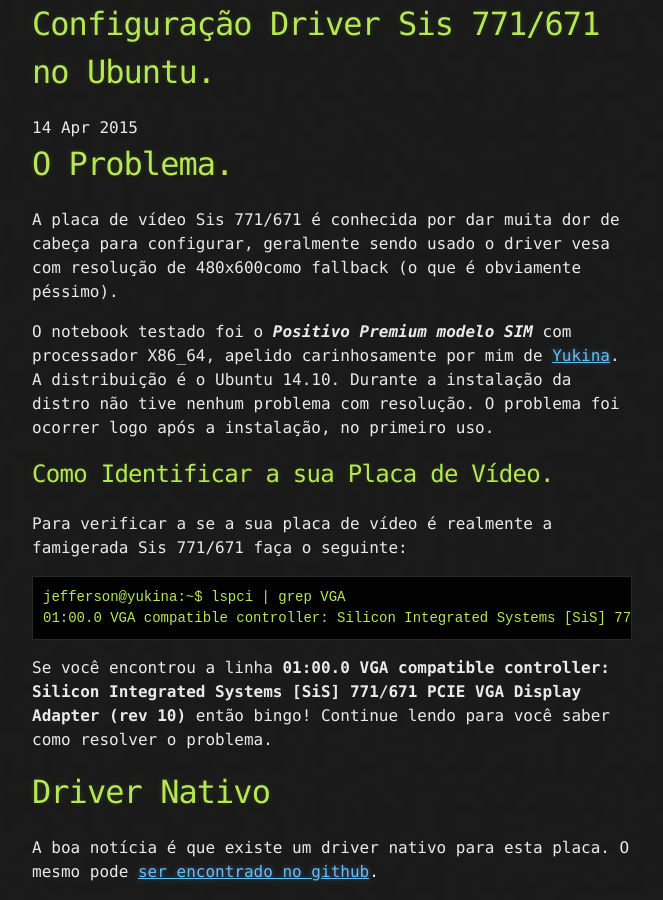
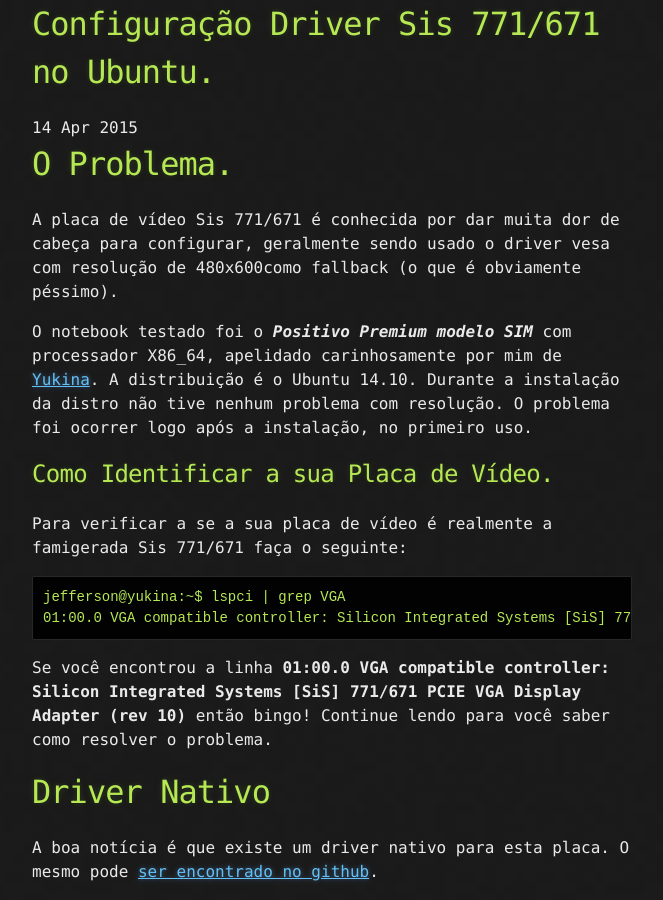
Before and after one commit to foguinhoperuca/foguinhoperuca.github.io, a Jekyll site: the page built from _posts/2015-04-14-Fix_ubuntu_driver_sis_771_671.md, in a window 1280 px wide and 900 px high. Shown: the whole window, without its empty margins (308-971 px from the left). Built offline with Jekyll 4.4.1, drawn with Linux system fonts in a browser that asks for light colours; some of the changed text lies outside the part shown.

Commit message:
Sis Card
* Fix typo;
* Update references;

```diff
--- a/_posts/2015-04-14-Fix_ubuntu_driver_sis_771_671.md
+++ b/_posts/2015-04-14-Fix_ubuntu_driver_sis_771_671.md
@@ -7,7 +7,7 @@ title: Configuração Driver Sis 771/671 no Ubuntu.
 
 A placa de vídeo Sis 771/671 é conhecida por dar muita dor de cabeça para configurar, geralmente sendo usado o driver vesa com resolução de 480x600como fallback (o que é obviamente péssimo).
 
-O notebook testado foi o _**Positivo Premium modelo SIM**_ com processador X86_64, apelido carinhosamente por mim de [Yukina](http://yuyuhakusho.wikia.com/wiki/Yukina "Yukina - Yu Yu Hakusho"). A distribuição é o Ubuntu 14.10. Durante a instalação da distro não tive nenhum problema com resolução. O problema foi ocorrer logo após a instalação, no primeiro uso.
+O notebook testado foi o _**Positivo Premium modelo SIM**_ com processador X86_64, apelidado carinhosamente por mim de [Yukina](http://yuyuhakusho.wikia.com/wiki/Yukina "Yukina - Yu Yu Hakusho"). A distribuição é o Ubuntu 14.10. Durante a instalação da distro não tive nenhum problema com resolução. O problema foi ocorrer logo após a instalação, no primeiro uso.
 
 ## Como Identificar a sua Placa de Vídeo.
 
```
Also changed, not shown: other parts of _posts/2015-04-14-Fix_ubuntu_driver_sis_771_671.md (+1 -1 lines).
